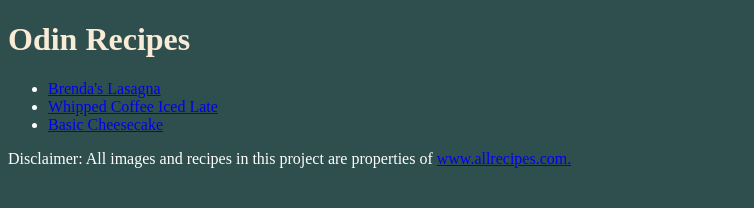
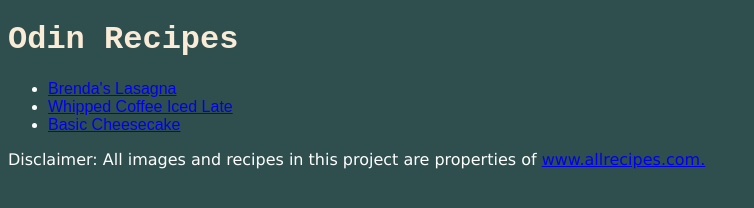
Before and after one commit to Knifiel/odin-recipes, a plain HTML site: page index.html in a window 1280 px wide. Shown: the whole page, without its empty margins (0-754 px from the left). Drawn offline with Linux system fonts and the light colour scheme.

Commit message:
Change fonts with CSS

```diff
--- a/css/styles.css
+++ b/css/styles.css
@@ -4,13 +4,17 @@ background-color: darkslategrey;
 
 h1, h2 {
     color: antiquewhite;
+    font-family: 'Courier New', Courier, monospace;
 }
 
 li {
     color: white;
+    font-family: Arial, Helvetica, sans-serif;
+    word-wrap: normal;
 }
  p {
      color: white;
+     font-family: 'Lucida Sans', 'Lucida Sans Regular', 'Lucida Grande', 'Lucida Sans Unicode', Geneva, Verdana, sans-serif;
  }
 
  img {
```
